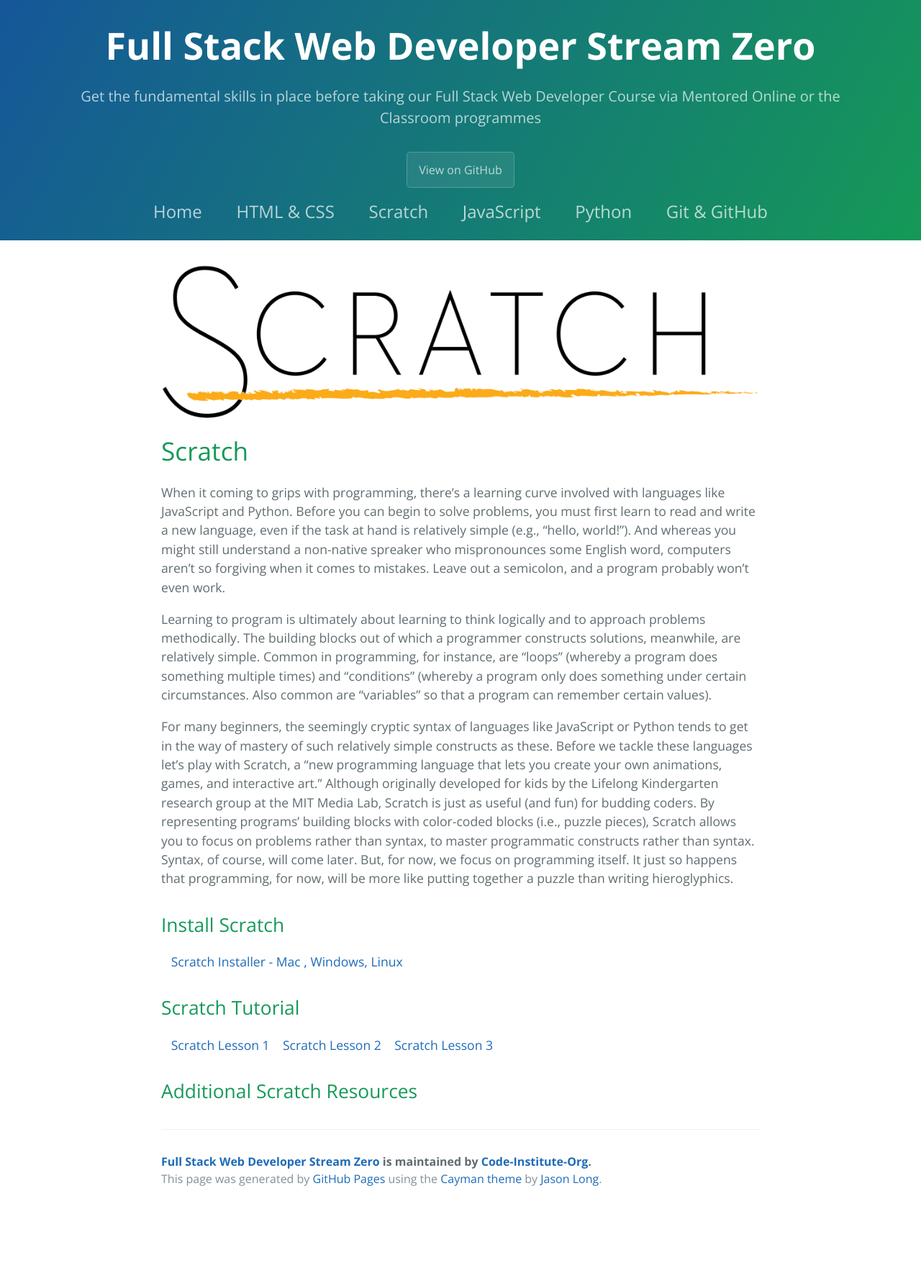
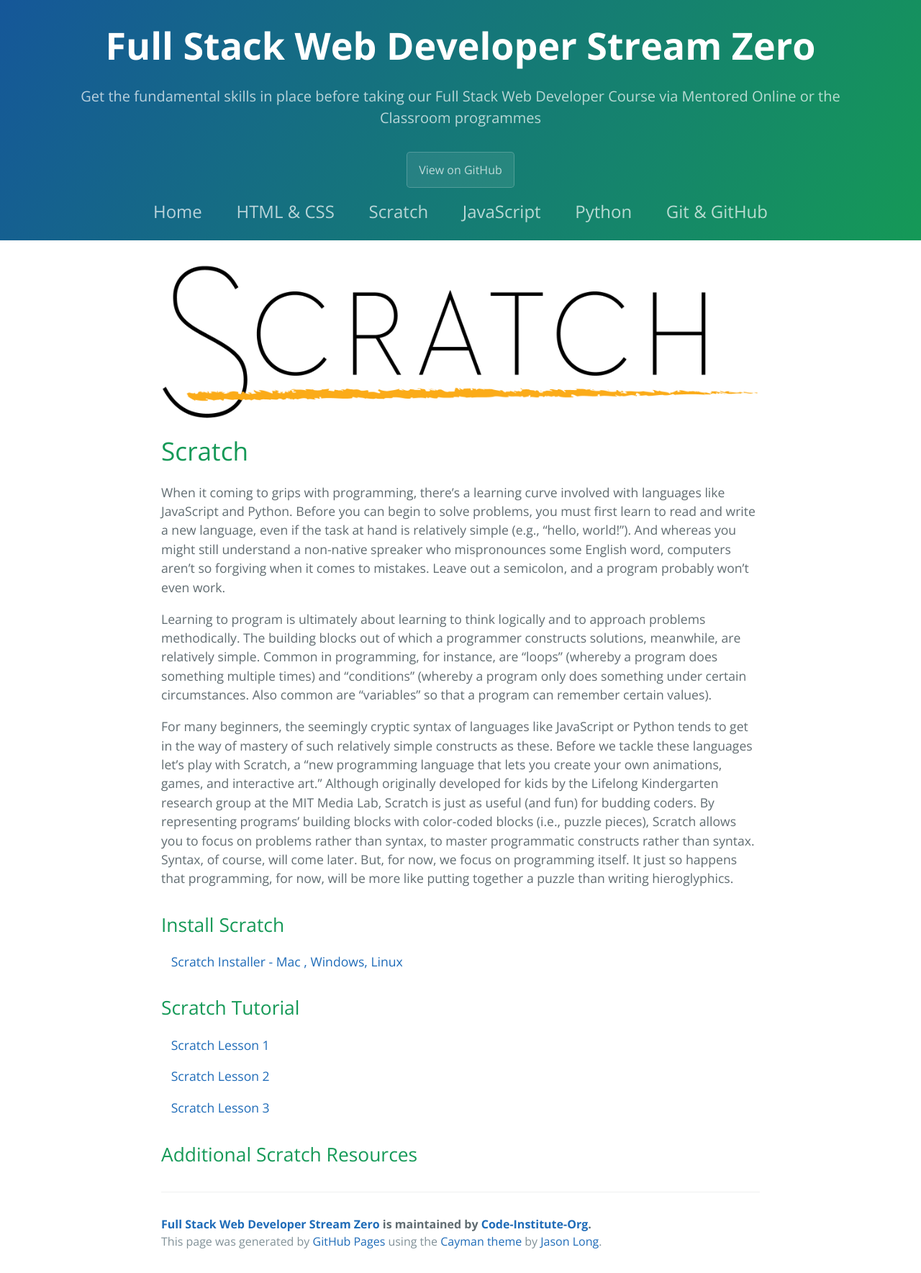
Before and after one commit to Code-Institute-Org/Full-Stack-Web-Developer-Stream-0, a Jekyll site: the page built from _pages/scratch.md, in a window 1280 px wide. Shown: the whole page at 72% size. Built offline with Jekyll 4.4.1, drawn with Linux system fonts in a browser that asks for light colours; before the commit the page ends 1682 px from its top, so only the background shows below that.

Commit message:
Added line breaks

```diff
--- a/_pages/scratch.md
+++ b/_pages/scratch.md
@@ -24,9 +24,9 @@
 
 ##  Scratch Tutorial
 
-&nbsp;&nbsp;&nbsp;<a href="{{site.data.global.url}}assets/Scratch_Session_1.pdf" target="_blank">Scratch Lesson 1</a>
-&nbsp;&nbsp;&nbsp;<a href="{{site.data.global.url}}assets/Scratch_Session_2.pdf" target="_blank">Scratch Lesson 2</a>
-&nbsp;&nbsp;&nbsp;<a href="{{site.data.global.url}}assets/Scratch_Session_3.pdf" target="_blank">Scratch Lesson 3</a>
+<p>&nbsp;&nbsp;&nbsp;<a href="{{site.data.global.url}}assets/Scratch_Session_1.pdf" target="_blank">Scratch Lesson 1</a></p>
+<p>&nbsp;&nbsp;&nbsp;<a href="{{site.data.global.url}}assets/Scratch_Session_2.pdf" target="_blank">Scratch Lesson 2</a></p>
+<p>&nbsp;&nbsp;&nbsp;<a href="{{site.data.global.url}}assets/Scratch_Session_3.pdf" target="_blank">Scratch Lesson 3</a></p>
 
 
 
```
